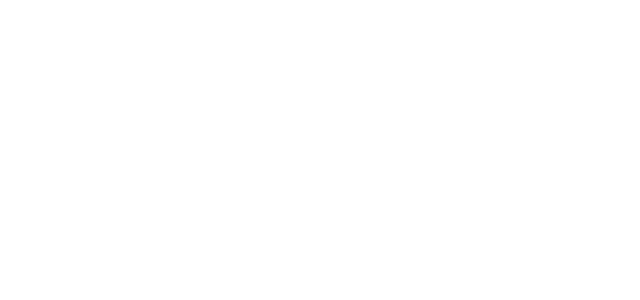
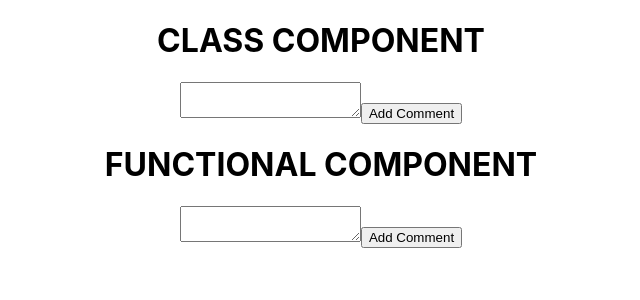
Before and after one commit to IvanMarkelov/react-l2, a React (Create React App) app: page / in a window 1280 px wide. Shown: the top 300 px of the page, without its empty margins (319-959 px from the left). Built offline with nearby package versions, Linux system fonts and the light colour scheme.

Commit message:
task 2-3

```diff
--- a/src/App.js
+++ b/src/App.js
@@ -1,9 +1,13 @@
-import logo from './logo.svg';
 import './App.css';
+import React from 'react';
+import ClassCommentaryComponent from "./ClassCommentaryComponent"
+import FuncCommentaryComponent from "./FuncCommentaryComponent"
 
 function App() {
   return (
     <div className="App">
+      <ClassCommentaryComponent />
+      <FuncCommentaryComponent />
     </div>
   );
 }
--- /dev/null
+++ b/src/ClassCommentaryComponent.js
@@ -0,0 +1,43 @@
+import React, { createRef } from "react";
+import "./App.css";
+
+class ClassCommentaryComponent extends React.Component {
+  constructor() {
+    super();
+
+    this.state = {
+      comments: [],
+      counter: 0,
+    };
+    this.myRef = createRef();
+    this.addComment = this.addComment.bind(this);
+  }
+
+  addComment() {
+    let currentCommentValue = this.myRef.current.value;
+    let comments = this.state.comments;
+    comments.push(currentCommentValue);
+    this.setState({
+      comments: comments,
+    });
+    this.myRef.current.value = "";
+  }
+
+  render() {
+    console.log(this.myRef);
+    return (
+      <div>
+        <h1>CLASS COMPONENT</h1>
+        <textarea ref={this.myRef}></textarea>
+        <button onClick={this.addComment}>Add Comment</button>
+        <ul>
+          {this.state.comments.map((item, index) => (
+            <li key={index.toString()}>{item}</li>
+          ))}
+        </ul>
+      </div>
+    );
+  }
+}
+
+export default ClassCommentaryComponent;
--- /dev/null
+++ b/src/FuncCommentaryComponent.js
@@ -0,0 +1,33 @@
+import React, { createRef } from "react";
+import "./App.css";
+
+function FuncCommentaryComponent() {
+  const [stateComments, setStateComments] = React.useState([]);
+
+  let myRef = createRef();
+
+  let addComment = () => {
+    let currentCommentValue = myRef.current.value;
+    //let comments = stateComments;
+   // comments.push(currentCommentValue);
+    let comments = [...stateComments, currentCommentValue]
+
+    setStateComments(comments);
+    myRef.current.value = "";
+  };
+
+  return (
+    <div>
+      <h1>FUNCTIONAL COMPONENT</h1>
+      <textarea ref={myRef}></textarea>
+      <button onClick={addComment}>Add Comment</button>
+      <ul>
+        {stateComments.map((item, index) => (
+          <li key={index.toString()}>{item}</li>
+        ))}
+      </ul>
+    </div>
+  );
+}
+
+export default FuncCommentaryComponent;
```
